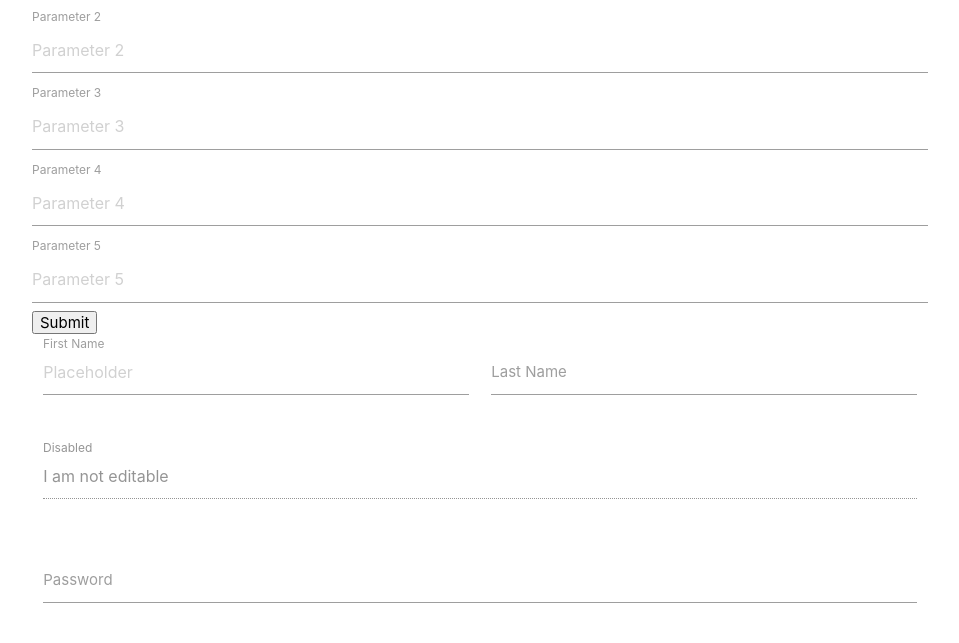
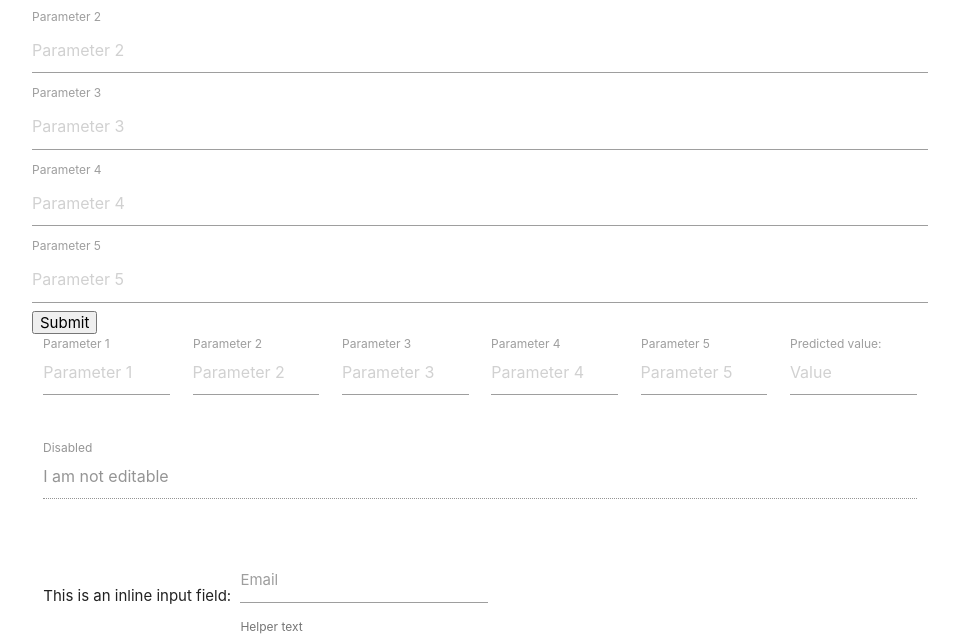
Before and after one commit to kuamirul/nodejs-ex, a website: page views/index.html in a window 1280 px wide. Shown: the part 261-904 px from the top of the page, without its empty margins (160-1119 px from the left). Drawn offline with nearby package versions, Linux system fonts and the light colour scheme.

Commit message:
Update index.html

```diff
--- a/views/index.html
+++ b/views/index.html
@@ -48,13 +48,29 @@
 <div class="row">
     <form class="col s12">
       <div class="row">
-        <div class="input-field col s6">
-          <input placeholder="Placeholder" id="first_name" type="text" class="validate">
-          <label for="first_name">First Name</label>
+        <div class="input-field col s2">
+          <input placeholder="Parameter 1" id="param_1" type="text" class="validate">
+          <label for="param_1">Parameter 1</label>
         </div>
-        <div class="input-field col s6">
-          <input id="last_name" type="text" class="validate">
-          <label for="last_name">Last Name</label>
+		<div class="input-field col s2">
+          <input placeholder="Parameter 2" id="param_2" type="text" class="validate">
+          <label for="param_2">Parameter 2</label>
+        </div>
+		<div class="input-field col s2">
+          <input placeholder="Parameter 3" id="param_3" type="text" class="validate">
+          <label for="param_3">Parameter 3</label>
+        </div>
+		<div class="input-field col s2">
+          <input placeholder="Parameter 4" id="param_4" type="text" class="validate">
+          <label for="param_4">Parameter 4</label>
+        </div>
+		<div class="input-field col s2">
+          <input placeholder="Parameter 5" id="param_5" type="text" class="validate">
+          <label for="param_5">Parameter 5</label>
+        </div>
+		<div class="input-field col s2">
+          <input placeholder="Value" id="out_value" type="text" class="validate">
+          <label for="param_">Predicted value:</label>
         </div>
       </div>
       <div class="row">
@@ -63,18 +79,7 @@
           <label for="disabled">Disabled</label>
         </div>
       </div>
-      <div class="row">
-        <div class="input-field col s12">
-          <input id="password" type="password" class="validate">
-          <label for="password">Password</label>
-        </div>
-      </div>
-      <div class="row">
-        <div class="input-field col s12">
-          <input id="email" type="email" class="validate">
-          <label for="email">Email</label>
-        </div>
-      </div>
+
       <div class="row">
         <div class="col s12">
           This is an inline input field:
```
